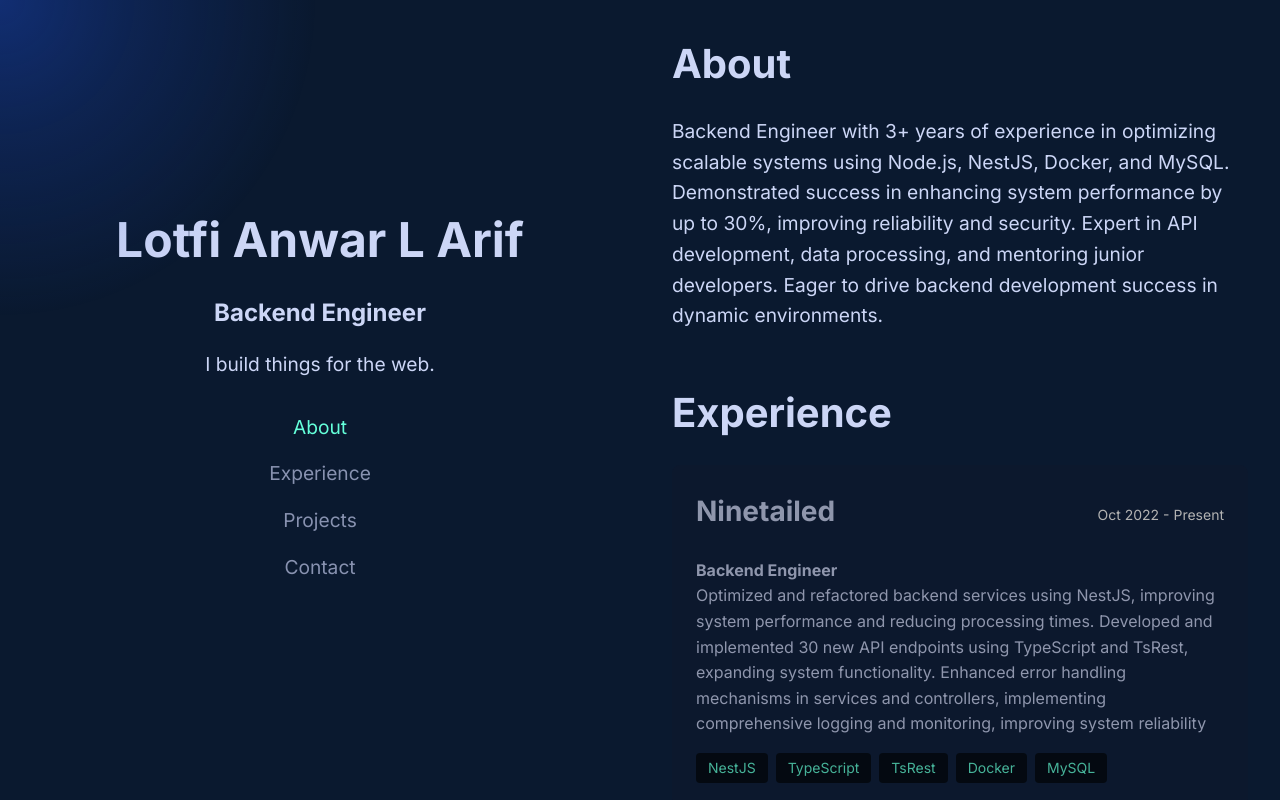
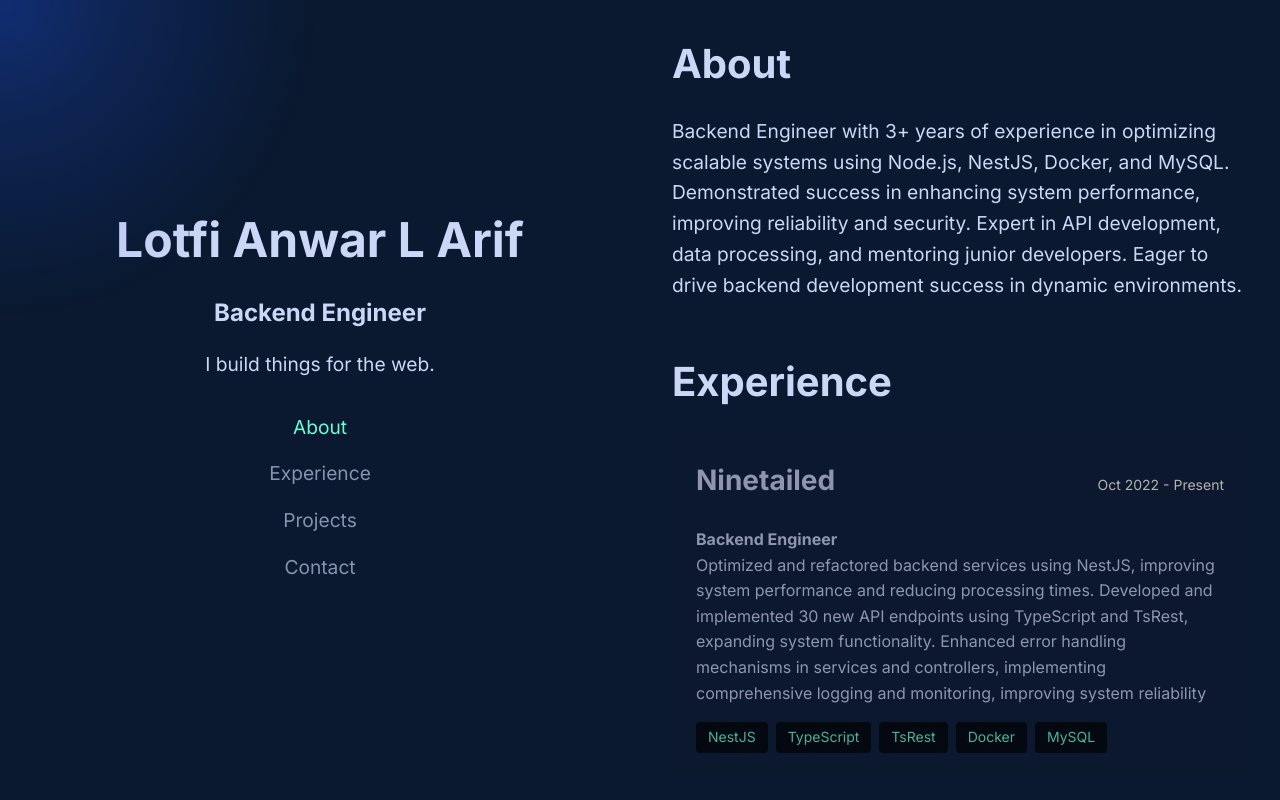
Before and after one commit to Lotfi-Arif/portfolio-frontend, a Next.js app: page / in a window 1280 px wide. Shown: the top 800 px of the page. Built offline with nearby package versions, Linux system fonts and the light colour scheme.

Commit message:
chore: remove some un-needed text

```diff
--- a/app/page.tsx
+++ b/app/page.tsx
@@ -90,7 +90,7 @@ const Home: React.FC = () => {
         <p>
           Backend Engineer with 3+ years of experience in optimizing scalable
           systems using Node.js, NestJS, Docker, and MySQL. Demonstrated success
-          in enhancing system performance by up to 30%, improving reliability
+          in enhancing system performance, improving reliability
           and security. Expert in API development, data processing, and
           mentoring junior developers. Eager to drive backend development
           success in dynamic environments.
```
